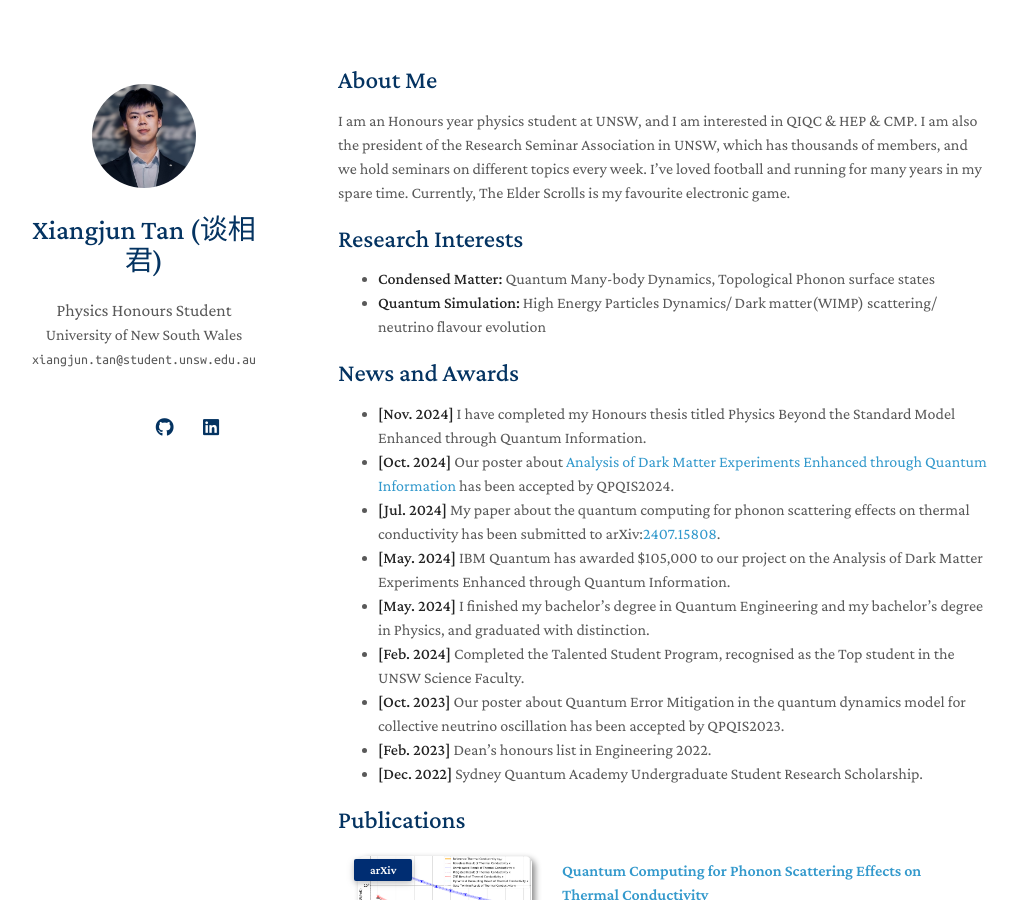
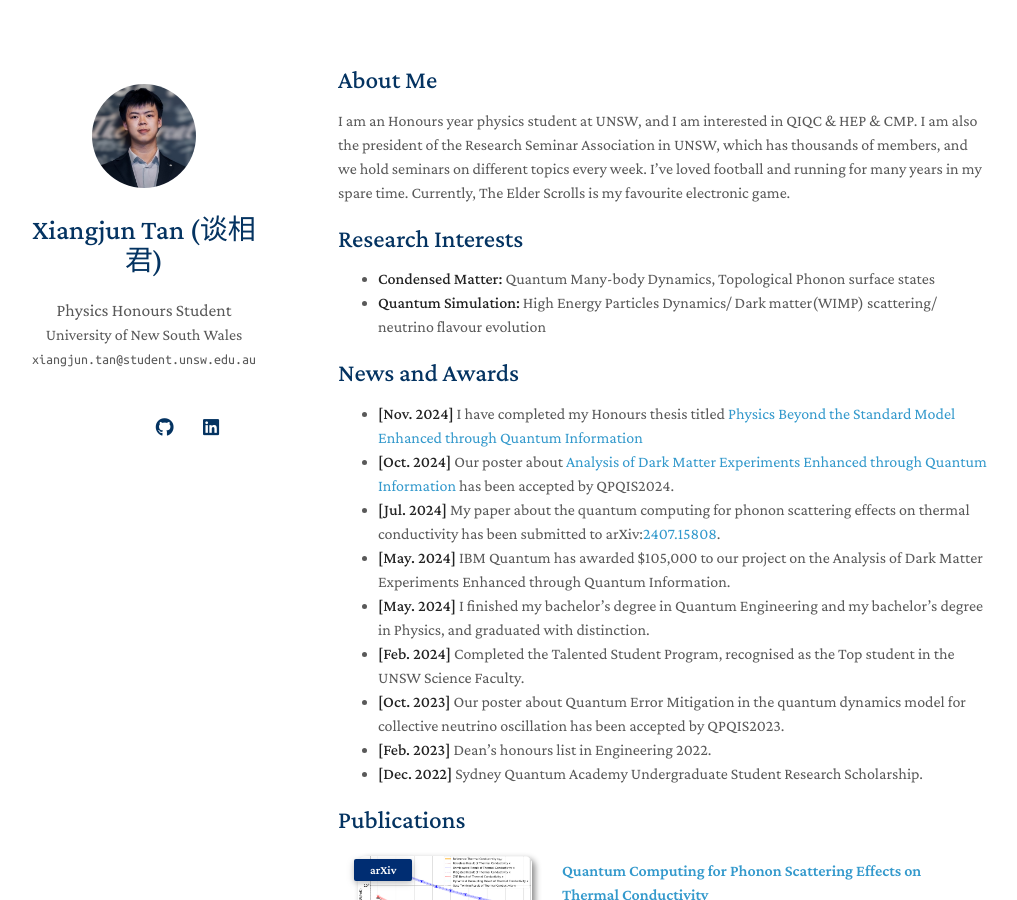
Before and after one commit to xiangjun-tan/xiangjun-tan.github.io, a Jekyll site: the page built from index.md, in a window 1280 px wide and 900 px high. Shown: the whole window, without its empty margins (132-1149 px from the left). Built offline with Jekyll 4.4.1, drawn with Linux system fonts in a browser that asks for light colours; nearby versions of some CDN libraries; a style sheet for code colours, icons or effects is not loaded; our own code applies the rules of GitHub Pages for plain Markdown files; part of the change alters nothing that is shown.

```diff
--- a/index.md
+++ b/index.md
@@ -12,7 +12,7 @@ I am an Honours year physics student at UNSW, and I am interested in QIQC & HEP
 - **Quantum Simulation:** High Energy Particles Dynamics/ Dark matter(WIMP) scattering/ neutrino flavour evolution
 
 ## News and Awards
-- **[Nov. 2024]** I have completed my Honours thesis titled Physics Beyond the Standard Model Enhanced through Quantum Information.
+- **[Nov. 2024]** I have completed my Honours thesis titled [Physics Beyond the Standard Model Enhanced through Quantum Information](assets/files/Xiangjun_Thesis.pdf)
 - **[Oct. 2024]** Our poster about [Analysis of Dark Matter Experiments Enhanced  through Quantum Information](http://qpqis.baqis.ac.cn/2024/poster/poster-details/455) has been accepted by QPQIS2024.
 - **[Jul. 2024]** My paper about the quantum computing for phonon scattering effects on thermal conductivity has been submitted to arXiv:[2407.15808](https://arxiv.org/abs/2407.15808).
 - **[May. 2024]** IBM Quantum has awarded $105,000 to our project on the Analysis of Dark Matter Experiments Enhanced through Quantum Information.
```
